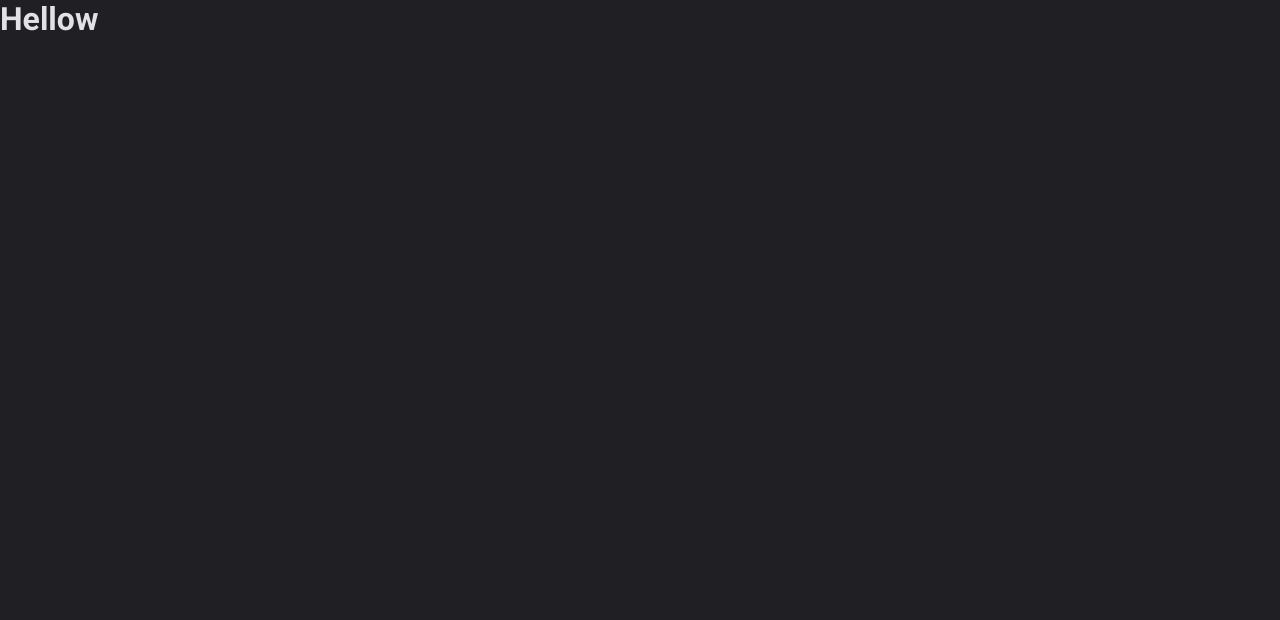
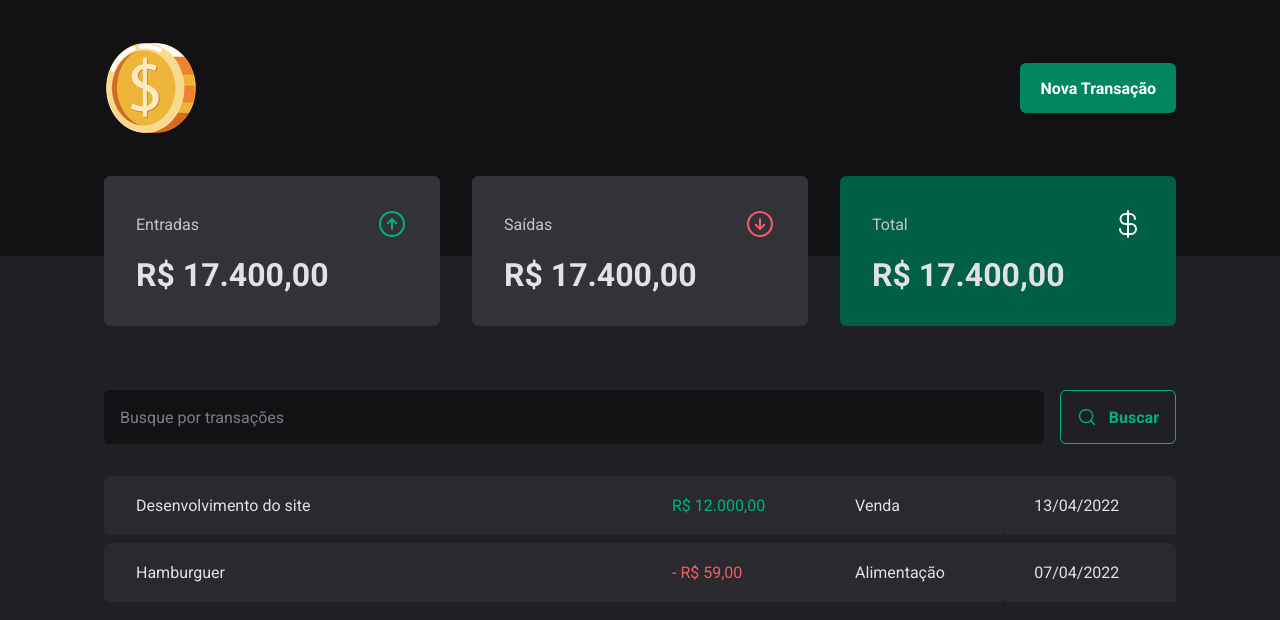
Before and after one commit to Bokinhass/dt-money, a React (Vite) app: page / in a window 1280 px wide. Shown: the top 620 px of the page. Built offline with nearby package versions, Linux system fonts and the light colour scheme.

Commit message:
someChanges

```diff
--- a/src/App.tsx
+++ b/src/App.tsx
@@ -1,13 +1,14 @@
 import { ThemeProvider } from "styled-components";
 import { defaultTheme } from "./styles/default";
 import { GlobalStyle } from "./styles/themes/global";
+import { Transactions } from "./pages/Transactions";
 
 export function App() {
 
   return (
     <ThemeProvider theme={defaultTheme}>
       <GlobalStyle />
-      <h1>Hellow</h1>
+      <Transactions />
     </ThemeProvider>
   )
 }
--- /dev/null
+++ b/src/components/Header/Summary/index.tsx
@@ -0,0 +1,35 @@
+import { ArrowCircleUp, ArrowCircleDown, CurrencyDollar } from "phosphor-react";
+import { SummaryCard, SummaryContainer } from "./styles";
+
+export function Summary() {
+  return (
+    <SummaryContainer>
+      <SummaryCard>
+        <header>
+          <span>Entradas</span>
+          <ArrowCircleUp size={32} color="#00b37e" />
+        </header>
+
+        <strong>R$ 17.400,00</strong>
+      </SummaryCard>
+
+      <SummaryCard>
+        <header>
+          <span>Saídas</span>
+          <ArrowCircleDown size={32} color="#f75a68" />
+        </header>
+
+        <strong>R$ 17.400,00</strong>
+      </SummaryCard>
+
+      <SummaryCard variant="green">
+        <header>
+          <span>Total</span>
+          <CurrencyDollar size={32} color="#fff" />
+        </header>
+
+        <strong>R$ 17.400,00</strong>
+      </SummaryCard>
+    </SummaryContainer>
+  )
+}
--- /dev/null
+++ b/src/components/Header/Summary/styles.ts
@@ -0,0 +1,41 @@
+import styled, { css } from "styled-components";
+
+export const SummaryContainer = styled.section`
+  width: 100%;
+  max-width: 1120px;
+  margin: 0 auto;
+  padding: 0 1.5rem;
+
+  display: grid;
+  grid-template-columns: 1fr 1fr 1fr;
+  gap: 2rem;
+
+  margin-top: -5rem;
+`
+
+interface SummaryCardProps {
+  variant?: 'green'
+}
+
+export const SummaryCard = styled.div<SummaryCardProps>`
+  background: ${props => props.theme['gray-600']};
+  border-radius: 6px;
+  padding: 2rem;
+
+  header {
+    display: flex;
+    align-items: center;
+    justify-content: space-between;
+    color: ${props => props.theme['gray-300']};
+  }
+
+  strong {
+    display: block;
+    margin-top: 1rem;
+    font-size: 2rem;
+  }
+
+  ${props => props.variant === 'green' && css`
+    background: ${props => props.theme['green-700']};
+  `}
+`
--- /dev/null
+++ b/src/components/Header/index.tsx
@@ -0,0 +1,14 @@
+import { HeaderContainer, HeaderContent, NewTransactionButton } from "./styles";
+import logo from "../../assets/coin.png";
+
+export function Header() {
+  return (
+    <HeaderContainer>
+      <HeaderContent>
+        <img src={logo} alt=""/>
+
+        <NewTransactionButton>Nova Transação</NewTransactionButton>
+      </HeaderContent>
+    </HeaderContainer>
+  )
+}
--- /dev/null
+++ b/src/components/Header/styles.ts
@@ -0,0 +1,31 @@
+import styled from "styled-components";
+
+export const HeaderContainer = styled.header`
+  background: ${props => props.theme['gray-900']};
+  padding: 2.5rem 0 7.5rem;
+`
+
+export const HeaderContent = styled.div`
+  width: 100%;
+  max-width: 1120px;
+  margin: 0 auto;
+  padding: 0 1.5rem;
+
+  display: flex;
+  justify-content: space-between;
+  align-items: center;
+`
+export const NewTransactionButton = styled.button`
+  height: 50px;
+  border: 0;
+  background: ${props => props.theme['green-500']};
+  color: ${props => props.theme.white};
+  font-weight: bold;
+  padding: 0 1.25rem;
+  border-radius: 6px;
+  cursor: pointer;
+
+  &:hover {
+    background: ${props => props.theme['green-700']};
+  }
+`
--- /dev/null
+++ b/src/pages/Transactions/components/SearchForm/index.tsx
@@ -0,0 +1,15 @@
+import { SearchFormContainer } from "./styles";
+import { MagnifyingGlass } from "phosphor-react";
+
+export function SearchForm() {
+  return (
+    <SearchFormContainer>
+      <input type="text" placeholder="Busque por transações" />
+
+      <button type="submit">
+        <MagnifyingGlass size={20} />
+        Buscar
+      </button>
+    </SearchFormContainer>
+  )
+}
--- /dev/null
+++ b/src/pages/Transactions/components/SearchForm/styles.ts
@@ -0,0 +1,41 @@
+import styled from 'styled-components';
+
+export const SearchFormContainer = styled.form`
+  display: flex;
+  gap: 1rem;
+
+  input {
+    flex: 1;
+    border-radius: 6px;
+    border: 0;
+    padding: 1rem;
+
+    background-color: ${props =>props.theme['gray-900']};
+    color: ${props =>props.theme['gray-300']};
+
+    &::placeholder {
+    color: ${props =>props.theme['gray-500']};
+    }
+  }
+
+  button {
+    display: flex;
+    align-items: center;
+    gap: 0.75rem;
+
+    border: 0;
+    padding: 1rem;
+    background: transparent;
+    border: 1px solid ${props => props.theme['green-300']};
+    color: ${props =>props.theme['green-300']};
+    font-weight: bold;
+    border-radius: 6px;
+    cursor: pointer;
+
+    &:hover {
+    background-color: ${props =>props.theme['green-500']};
+    border-color: ${props => props.theme['green-300']};
+    color: ${props =>props.theme.white};
+    }
+  }
+`
--- /dev/null
+++ b/src/pages/Transactions/index.tsx
@@ -0,0 +1,42 @@
+import { Header } from "../../components/Header"
+import { Summary } from "../../components/Header/Summary"
+import { SearchForm } from "./components/SearchForm";
+import { PriceHightLight, TransactionsContainer, TransactionsTable } from './styles';
+
+export function Transactions() {
+  return (
+    <div>
+      <Header />
+      <Summary />
+
+    <TransactionsContainer>
+      <SearchForm />
+      <TransactionsTable>
+          <tbody>
+            <tr>
+              <td width='50%'>Desenvolvimento do site</td>
+              <td>
+                <PriceHightLight variant="income">
+                  R$ 12.000,00
+                </PriceHightLight>
+              </td>
+              <td>Venda</td>
+              <td>13/04/2022</td>
+            </tr>
+
+            <tr>
+              <td width='50%'>Hamburguer</td>
+              <td>
+                <PriceHightLight variant="outcome">
+                  - R$ 59,00
+                </PriceHightLight>
+              </td>
+              <td>Alimentação</td>
+              <td>07/04/2022</td>
+            </tr>
+          </tbody>
+        </TransactionsTable>
+    </TransactionsContainer>
+    </div>
+  )
+}
--- /dev/null
+++ b/src/pages/Transactions/styles.ts
@@ -0,0 +1,38 @@
+import styled from "styled-components";
+
+export const TransactionsContainer = styled.main`
+  width: 100%;
+  max-width: 1120px;
+  margin: 4rem auto 0;
+  padding: 0 1.5rem;
+`;
+
+export const TransactionsTable = styled.table`
+  width: 100%;
+  border-collapse: separate;
+  border-spacing: 0 0.5rem;
+  margin-top: 1.5rem;
+
+  td {
+    padding: 1.25rem 2rem;
+    background: ${props => props.theme['gray-700']};
+
+    &:first-child {
+      border-top-left-radius: 6px;
+      border-bottom-left-radius: 6px;
+    }
+
+    &:last-child {
+      border-top-right-radius: 6px;
+      border-bottom-left-radius: 6px;
+    }
+  }
+`
+
+interface PriceHightLightProps {
+  variant: 'income' | 'outcome'
+}
+
+export const PriceHightLight = styled.span<PriceHightLightProps>`
+  color: ${props => props.variant === 'income' ? props.theme['green-300'] : props.theme['red-300']}
+`
```
Also changed, not shown: package.json (+2 -6 lines), src/assets/coin.png (added), 1 other file (tests, documents, lock files or other folders).
